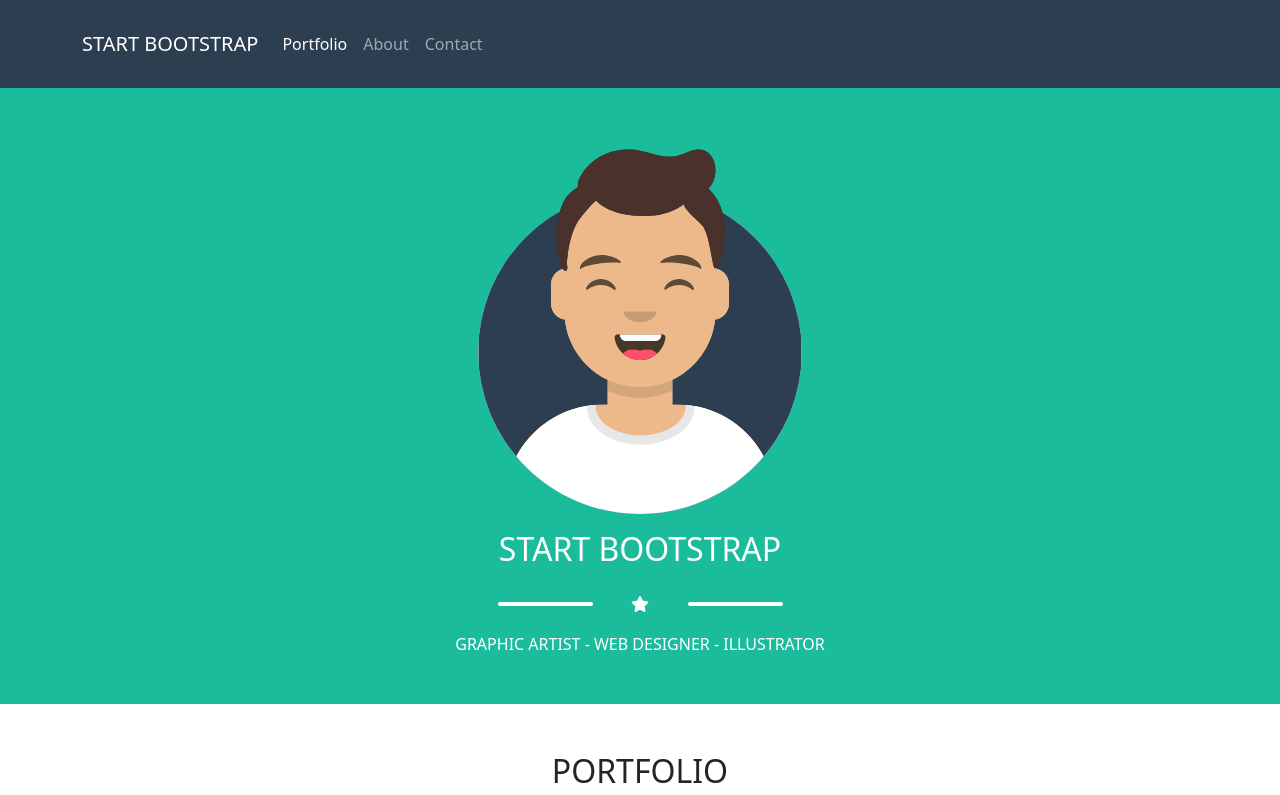
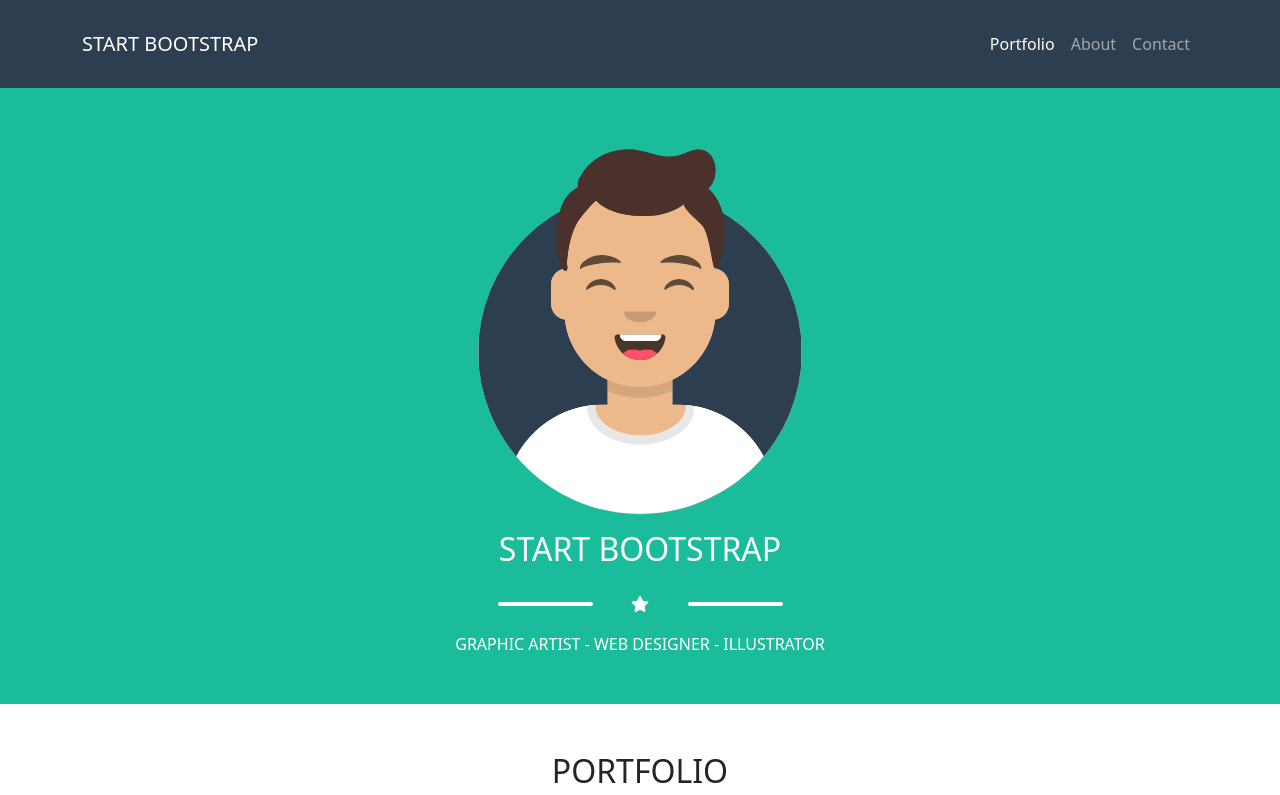
Before and after one commit to magnusson17/html-css-bootstrap-freelancer, a plain HTML site: page index.html in a window 1280 px wide. Shown: the top 795 px of the page. Drawn offline with nearby package versions, Linux system fonts and the light colour scheme.

Commit message:
navbar improv.

```diff
--- a/asset/css/style.css
+++ b/asset/css/style.css
@@ -1,3 +1,7 @@
+/*CHANGE BOOTSTRAP LIBRARY*/
+.navbar-collapse {
+    flex-grow: 0;
+}
 /*BACKGROUND*/
 .bg_2c3e50 {
     background-color: #2c3e50;
```
